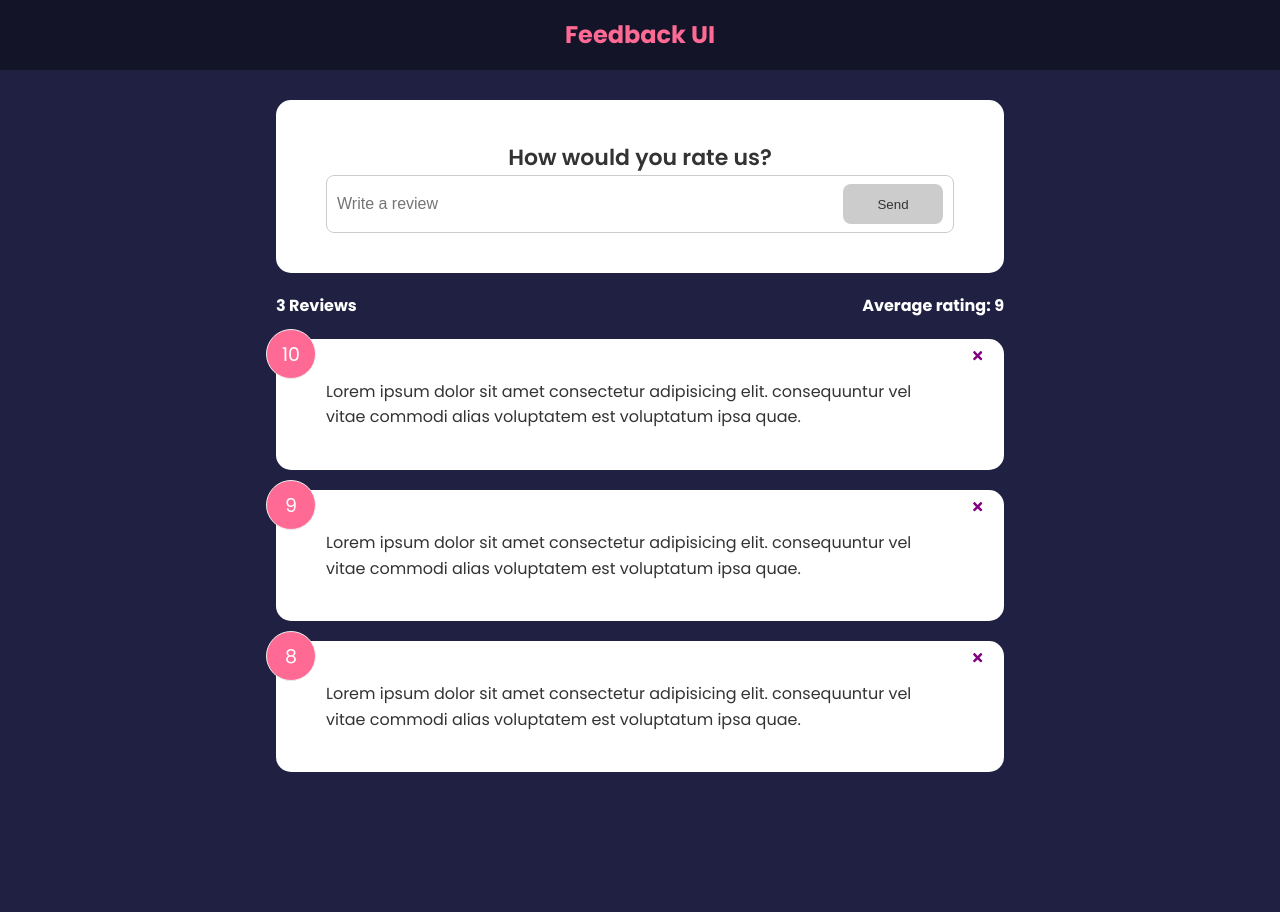
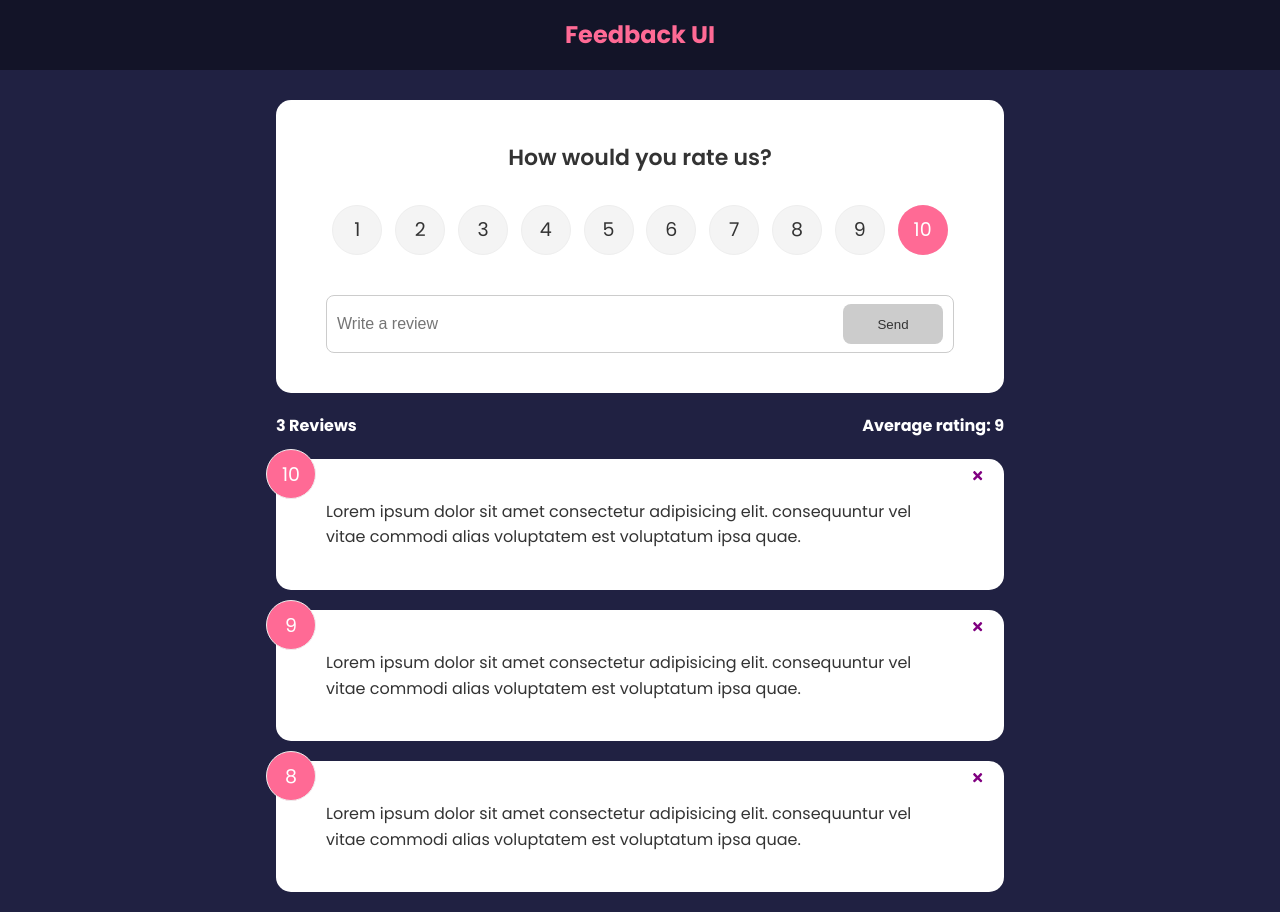
Before and after one commit to Georgefraiha/Feedback, a React (Create React App) app: page / in a window 1280 px wide. Before the commit the page ends 800 px from the top, so only its background shows below. Built offline with nearby package versions, Linux system fonts and the light colour scheme.

Commit message:
adding feedbacks

```diff
--- a/package.json
+++ b/package.json
@@ -6,10 +6,13 @@
     "@testing-library/jest-dom": "^5.16.2",
     "@testing-library/react": "^12.1.2",
     "@testing-library/user-event": "^13.5.0",
+    "framer-motion": "^6.2.6",
     "react": "^17.0.2",
     "react-dom": "^17.0.2",
     "react-icons": "^4.3.1",
+    "react-router-dom": "^6.2.1",
     "react-scripts": "^5.0.0",
+    "uuid": "^8.3.2",
     "web-vitals": "^2.1.4"
   },
   "scripts": {
--- a/src/App.js
+++ b/src/App.js
@@ -4,6 +4,8 @@
 import FeedbackData from "./data/feedbackData";
 import FeedbackStats from "./components/FeedbackStats";
 import FeedbackForm from "./components/FeedbackForm";
+import { v4 as uuidv4 } from "uuid";
+import { BrowserRouter as router, Route } from "react-router-dom";
 
 function App() {
   const [feedbk, setFeedback] = useState(FeedbackData);
@@ -12,11 +14,17 @@
       setFeedback(feedbk.filter((item) => item.id !== id));
     }
   };
+
+  const addFeedback = (newFeedback) => {
+    newFeedback.id = uuidv4();
+    //console.log(newFeedback);
+    setFeedback([newFeedback, ...feedbk]);
+  };
   return (
     <>
       <Header />
       <div className="container">
-        <FeedbackForm />
+        <FeedbackForm handleAdd={addFeedback} />
         <FeedbackStats feedback={feedbk} />
         <FeedBackList feedback={feedbk} handleDelete={deleteFeedback} />
       </div>
--- a/src/components/FeedBackList.jsx
+++ b/src/components/FeedBackList.jsx
@@ -1,6 +1,7 @@
 import React from 'react';
 import FeedbackItem from './FeedbackItem';
 import PropTypes from 'prop-types';
+import { motion, AnimatePresence } from 'framer-motion';
 
 function FeedBackList({feedback, handleDelete}) {
 
@@ -10,12 +11,28 @@
 
   return (
     <div className="feedback-list">
+    <AnimatePresence>
     {feedback.map((item) =>(
+        <motion.div
+        key={item.id}
+        initial={{opacity: 0}}
+        animate={{opacity: 1}}
+        exit={{opacity: 0}}
+        >
         <FeedbackItem key={item.id} item={item}
         handleDelete={handleDelete}/>
+        </motion.div>
     )
     )}
+   </AnimatePresence>
     </div>
+//   <div className="feedback-list">
+//       {feedback.map((item) =>(
+//           <FeedbackItem key={item.id} item={item}
+//           handleDelete={handleDelete}/>
+//       )
+//       )}
+//   </div>
   )
 }
 
@@ -24,7 +41,7 @@
     // or we can do
     feedback: PropTypes.arrayOf(
         PropTypes.shape({
-            id: PropTypes.number.isRequired,
+            id: PropTypes.string.isRequired,
             text: PropTypes.string.isRequired,
             rating: PropTypes.number.isRequired,
 
--- a/src/components/FeedbackForm.jsx
+++ b/src/components/FeedbackForm.jsx
@@ -2,10 +2,12 @@
 import Card from './shared/Card';
 import Button from './shared/Button';
 import { useState } from 'react'
+import RatingSelect from './RatingSelect';
 
-function FeedbackForm() {
+function FeedbackForm({ handleAdd }) {
     const [text, setText] = useState('')
-    const [btnDisabled, setBtnDisabled] = useState('true')
+    const [rating, setRating] = useState(10)
+    const [btnDisabled, setBtnDisabled] = useState(true)
     const [message, setMessage] = useState('')
 
     const handleTextChange=(e)=>{
@@ -19,12 +21,29 @@
             setBtnDisabled(false)
             setMessage(null)
         }
-
          setText(e.target.value)
     }
+
+    const handleSubmit=(e)=>{
+        e.preventDefault()
+        if(text.trim().length>10){
+            const newFeedback= {
+                text: text,
+                rating: rating
+            }
+            handleAdd(newFeedback);
+            setText('');
+            setRating(10);
+            setBtnDisabled(true);
+
+        }
+    }
   return <Card>
-      <form>
+      <form onSubmit={handleSubmit}>
           <h2>How would you rate us?</h2>
+
+              <RatingSelect select={(rating)=> setRating(rating)} />
+
           <div className="input-group">
               <input type="text" onChange={handleTextChange}
               value={text} placeholder='Write a review' />
--- a/src/components/FeedbackStats.jsx
+++ b/src/components/FeedbackStats.jsx
@@ -15,6 +15,6 @@
 }
 
 FeedbackStats.propTypes={
-    FeedbackStats: PropTypes.array.isRequired
+    FeedbackStats: PropTypes.array
 }
 export default FeedbackStats;
--- /dev/null
+++ b/src/components/RatingSelect.jsx
@@ -0,0 +1,129 @@
+import React from 'react'
+import {useState} from 'react'
+
+function RatingSelect({select}) {
+  const [selected, setSelected] = useState(10)
+  const handleChange= (e)=>{
+    setSelected(+e.currentTarget.value);
+    select(+e.currentTarget.value);
+   // console.log(+e.currentTarget.value);
+  }
+  return (
+<ul className='rating'>
+  <li>
+    <input
+    type='radio'
+    id ='num1'
+    name='rating'
+    value='1'
+    onChange={handleChange}
+    checked={selected === 1}
+    />
+    <label htmlFor='num1'>1</label>
+  </li>
+  <li>
+    <input
+    type='radio'
+    id ='num2'
+    name='rating'
+    value='2'
+    onChange={handleChange}
+    checked={selected === 2}
+    />
+    <label htmlFor='num2'>2</label>
+  </li>
+  <li>
+    <input
+    type='radio'
+    id ='num3'
+    name='rating'
+    value='3'
+    onChange={handleChange}
+    checked={selected === 3}
+    />
+    <label htmlFor='num3'>3</label>
+  </li>
+  <li>
+    <input
+    type='radio'
+    id ='num4'
+    name='rating'
+    value='4'
+    onChange={handleChange}
+    checked={selected === 4}
+    />
+    <label htmlFor='num4'>4</label>
+  </li>
+  <li>
+    <input
+    type='radio'
+    id ='num5'
+    name='rating'
+    value='5'
+    onChange={handleChange}
+    checked={selected === 5}
+    />
+    <label htmlFor='num5'>5</label>
+  </li>
+  <li>
+    <input
+    type='radio'
+    id ='num6'
+    name='rating'
+    value='6'
+    onChange={handleChange}
+    checked={selected === 6}
+    />
+    <label htmlFor='num6'>6</label>
+  </li><li>
+    <input
+    type='radio'
+    id ='num7'
+    name='rating'
+    value='7'
+    onChange={handleChange}
+    checked={selected === 7}
+    />
+    <label htmlFor='num7'>7</label>
+  </li>
+  <li>
+    <input
+    type='radio'
+    id ='num8'
+    name='rating'
+    value='8'
+    onChange={handleChange}
+    checked={selected === 8}
+    />
+    <label htmlFor='num8'>8</label>
+  </li>
+  <li>
+    <input
+    type='radio'
+    id ='num9'
+    name='rating'
+    value='9'
+    onChange={handleChange}
+    checked={selected === 9}
+    />
+    <label htmlFor='num9'>9</label>
+  </li><li>
+    <input
+    type='radio'
+    id ='num10'
+    name='rating'
+    value='10'
+    onChange={handleChange}
+    checked={selected === 10}
+    />
+    <label htmlFor='num10'>10</label>
+  </li>
+
+
+</ul>
+  )
+}
+RatingSelect.defaultProps = {
+useRate: 10
+}
+export default RatingSelect
--- a/src/data/feedbackData.js
+++ b/src/data/feedbackData.js
@@ -1,16 +1,16 @@
 const FeedbackData = [
   {
-    id: 1,
+    id: "1",
     rating: 10,
     text: "Lorem ipsum dolor sit amet consectetur adipisicing elit. consequuntur vel vitae commodi alias voluptatem est voluptatum ipsa quae.",
   },
   {
-    id: 2,
+    id: "2",
     rating: 9,
     text: "Lorem ipsum dolor sit amet consectetur adipisicing elit. consequuntur vel vitae commodi alias voluptatem est voluptatum ipsa quae.",
   },
   {
-    id: 3,
+    id: "3",
     rating: 8,
     text: "Lorem ipsum dolor sit amet consectetur adipisicing elit. consequuntur vel vitae commodi alias voluptatem est voluptatum ipsa quae.",
   },
```
Also changed, not shown: src/pages/About.jsx (added, +9 -0 lines), 1 other file (tests, documents, lock files or other folders). Lines whose indentation alone changed are shown as unchanged.
